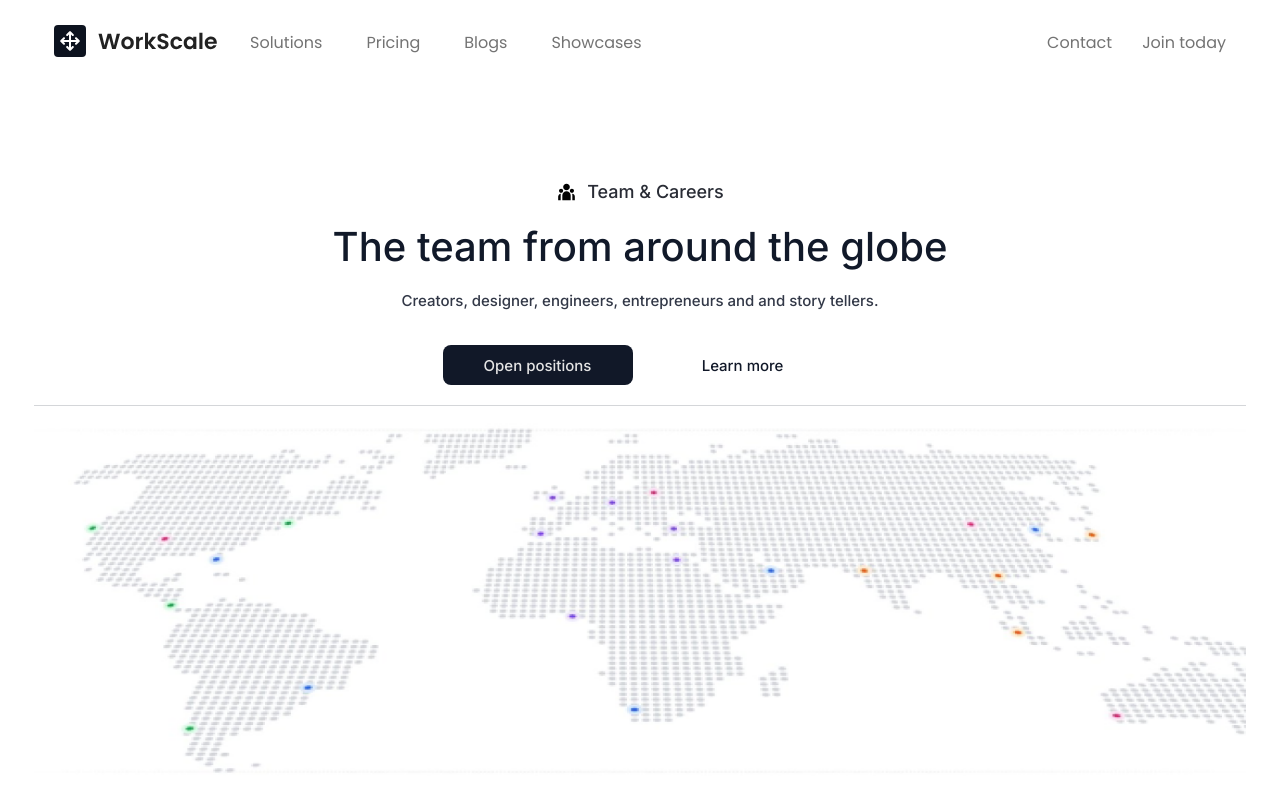
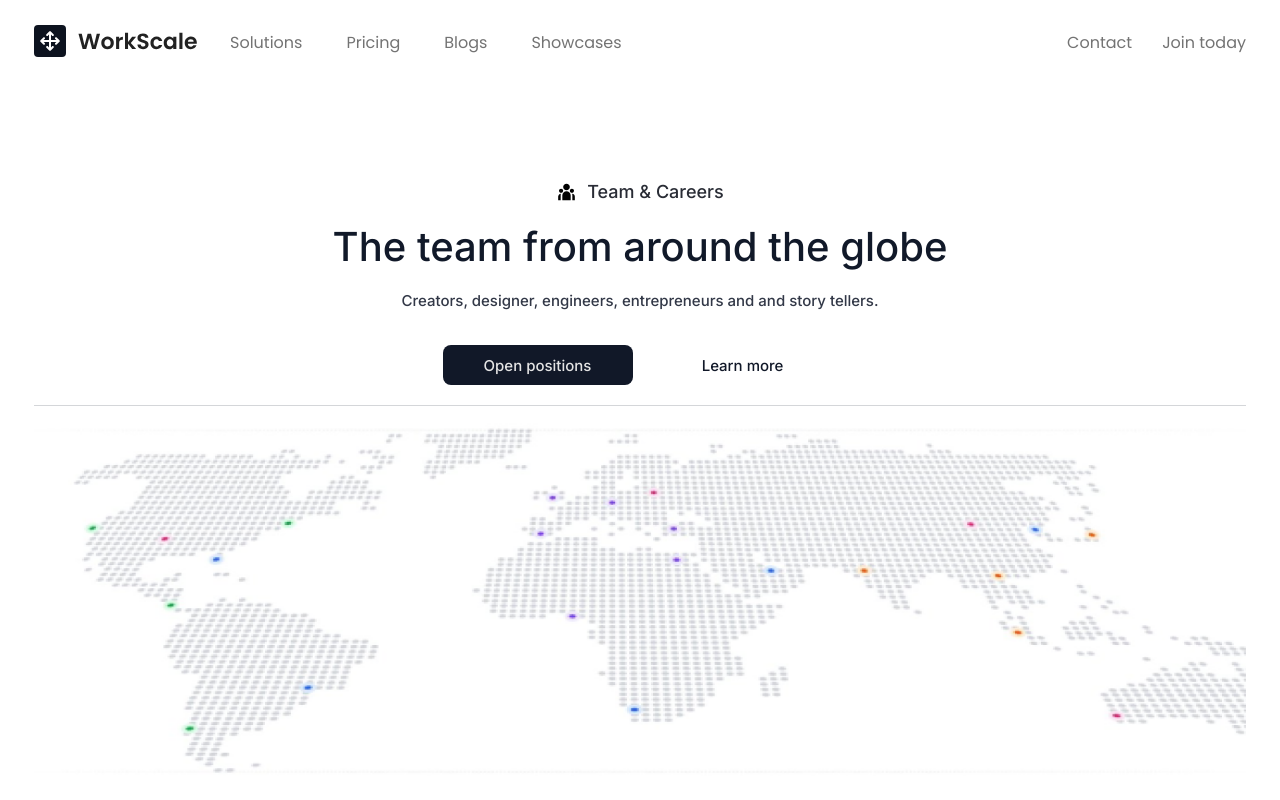
Before and after one commit to Amumug/WorkScale, a plain HTML site: page index.html in a window 1280 px wide. Shown: the top 800 px of the page. Drawn offline with Linux system fonts and the light colour scheme.

Commit message:
WorkScale

```diff
--- a/assets/css/style.css
+++ b/assets/css/style.css
@@ -23,7 +23,7 @@ ul {
   display: flex;
   justify-content: space-between;
   align-items: center;
-  padding: 20px;
+  padding: 20px 0px;
 }
 
 .logo-links {
```
